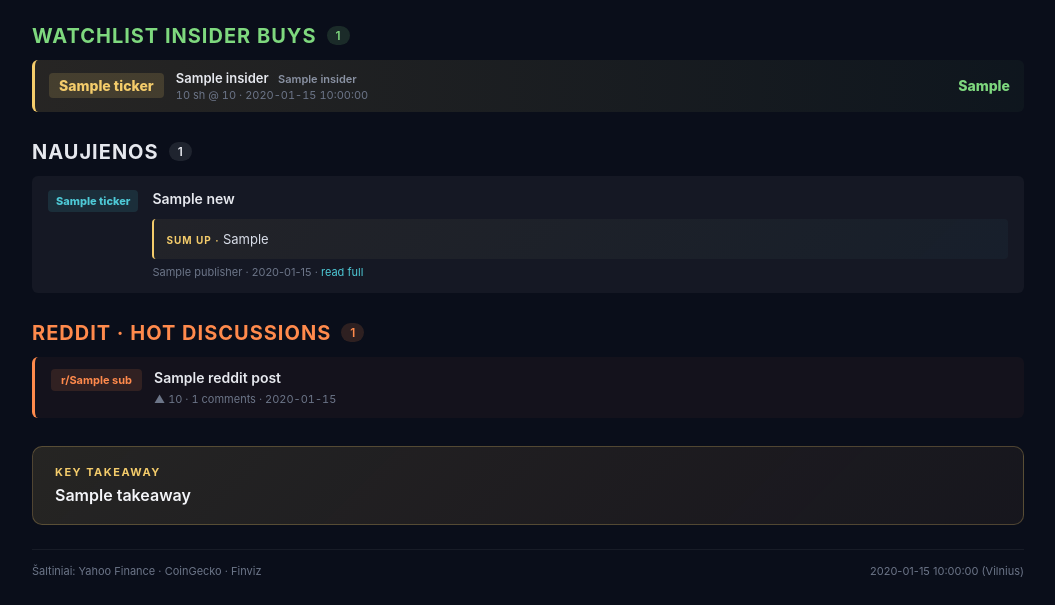
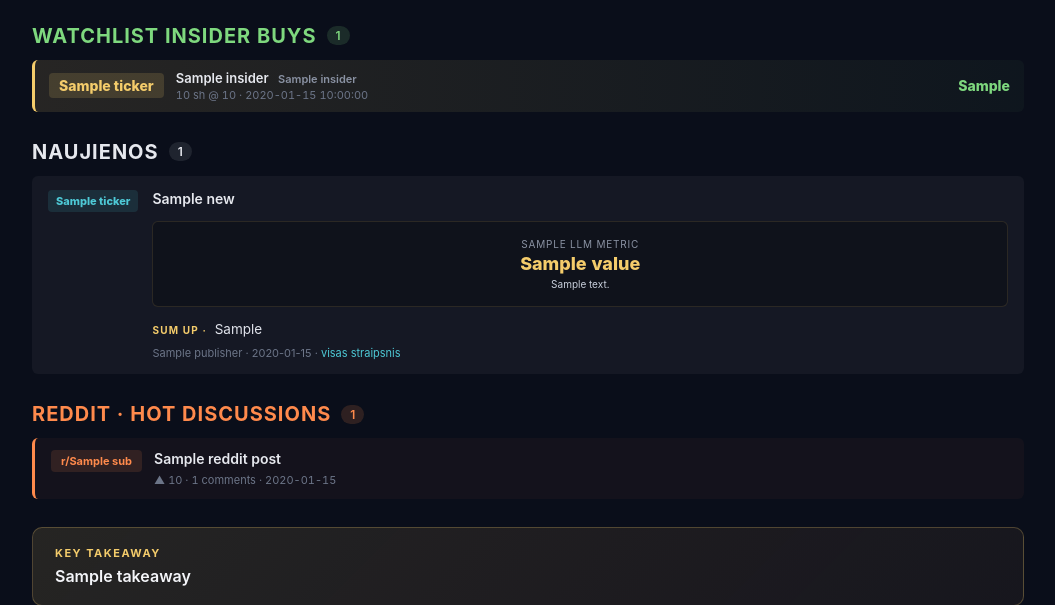
Before and after one commit to daugpinigu/daug-pinigu-briefing, a Python web app: template templates/briefing.html in a window 1280 px wide. Shown: the part 1508-2113 px from the top of the page, without its empty margins (112-1167 px from the left). Before the commit the page ends 2085 px from the top, so only its background shows below. Run offline with Jinja, Linux system fonts and the light colour scheme; the template is opened without the code that fills it: most values are stand-ins (such as "Sample title", 1, 10 or a date in 2020).

Commit message:
News: structured metrics grid + prose analysis, filter out non-LLM items (no English fallback)

```diff
--- a/templates/briefing.html
+++ b/templates/briefing.html
@@ -588,15 +588,47 @@
     padding-top: 8px;
     border-top: 1px dashed rgba(255,255,255,0.06);
   }
+  .news-metrics {
+    display: grid;
+    grid-template-columns: repeat(auto-fit, minmax(140px, 1fr));
+    gap: 8px;
+    margin-top: 12px;
+    padding: 12px;
+    background: rgba(0,0,0,0.25);
+    border-radius: 6px;
+    border: 1px solid rgba(244,204,107,0.12);
+  }
+  .nm-cell {
+    text-align: center;
+    padding: 4px;
+  }
+  .nm-label {
+    font-size: 10px;
+    color: #8a92a3;
+    text-transform: uppercase;
+    letter-spacing: 0.8px;
+    margin-bottom: 4px;
+    line-height: 1.2;
+  }
+  .nm-value {
+    font-size: 18px;
+    font-weight: 800;
+    color: #f4cc6b;
+    font-variant-numeric: tabular-nums;
+    line-height: 1.15;
+  }
+  .nm-note {
+    font-size: 10px;
+    color: #c8cfdc;
+    margin-top: 3px;
+    font-variant-numeric: tabular-nums;
+  }
   .news-analysis {
-    font-size: 13px;
-    color: #d8dde8;
-    line-height: 1.55;
-    margin-top: 10px;
-    padding: 10px 12px;
-    background: linear-gradient(135deg, rgba(244,204,107,0.06) 0%, rgba(78,201,214,0.04) 100%);
-    border-left: 2px solid #f4cc6b;
-    border-radius: 4px;
+    font-size: 13.5px;
+    color: #e0e3eb;
+    line-height: 1.6;
+    margin-top: 12px;
+    padding: 0;
   }
   .news-analysis::before {
     content: 'Sum up · ';
@@ -604,7 +636,8 @@
     font-weight: 700;
     color: #f4cc6b;
     text-transform: uppercase;
-    letter-spacing: 1px;
+    letter-spacing: 1.2px;
+    margin-right: 4px;
   }
   .news-meta {
     font-size: 11px;
@@ -930,16 +963,25 @@
   </div>
   <div class="news-list">
     {% for n in news %}
-    <div class="news-row{% if n.llm_analysis or n.summary %} has-summary{% endif %}">
+    <div class="news-row{% if n.llm_analysis %} has-summary{% endif %}">
       {% if n.ticker %}<div class="news-ticker">{{ n.ticker }}</div>{% else %}<div class="news-ticker news-ticker-blank">News</div>{% endif %}
       <div class="news-content">
-        <div class="news-title">{% if n.link %}<a href="{{ n.link }}" target="_blank">{{ n.title[:130] }}</a>{% else %}{{ n.title[:130] }}{% endif %}</div>
+        <div class="news-title">{% if n.link %}<a href="{{ n.link }}" target="_blank">{{ n.title[:140] }}</a>{% else %}{{ n.title[:140] }}{% endif %}</div>
+        {% if n.llm_metrics %}
+        <div class="news-metrics">
+          {% for m in n.llm_metrics %}
+          <div class="nm-cell">
+            <div class="nm-label">{{ m.label }}</div>
+            <div class="nm-value">{{ m.value }}</div>
+            {% if m.note %}<div class="nm-note">{{ m.note }}</div>{% endif %}
+          </div>
+          {% endfor %}
+        </div>
+        {% endif %}
         {% if n.llm_analysis %}
         <div class="news-analysis">{{ n.llm_analysis }}</div>
-        {% elif n.summary %}
-        <div class="news-summary">{{ n.summary }}</div>
         {% endif %}
-        <div class="news-meta">{{ n.publisher }}{% if n.pub_dt %} · {{ n.pub_dt.strftime('%m-%d %H:%M') }}{% endif %}{% if n.link %} · <a href="{{ n.link }}" target="_blank" class="news-link">read full</a>{% endif %}</div>
+        <div class="news-meta">{{ n.publisher }}{% if n.pub_dt %} · {{ n.pub_dt.strftime('%m-%d %H:%M') }}{% endif %}{% if n.link %} · <a href="{{ n.link }}" target="_blank" class="news-link">visas straipsnis</a>{% endif %}</div>
       </div>
     </div>
     {% endfor %}
```
Also changed, not shown: src/llm.py (+39 -18 lines), src/main.py (+4 -3 lines).
